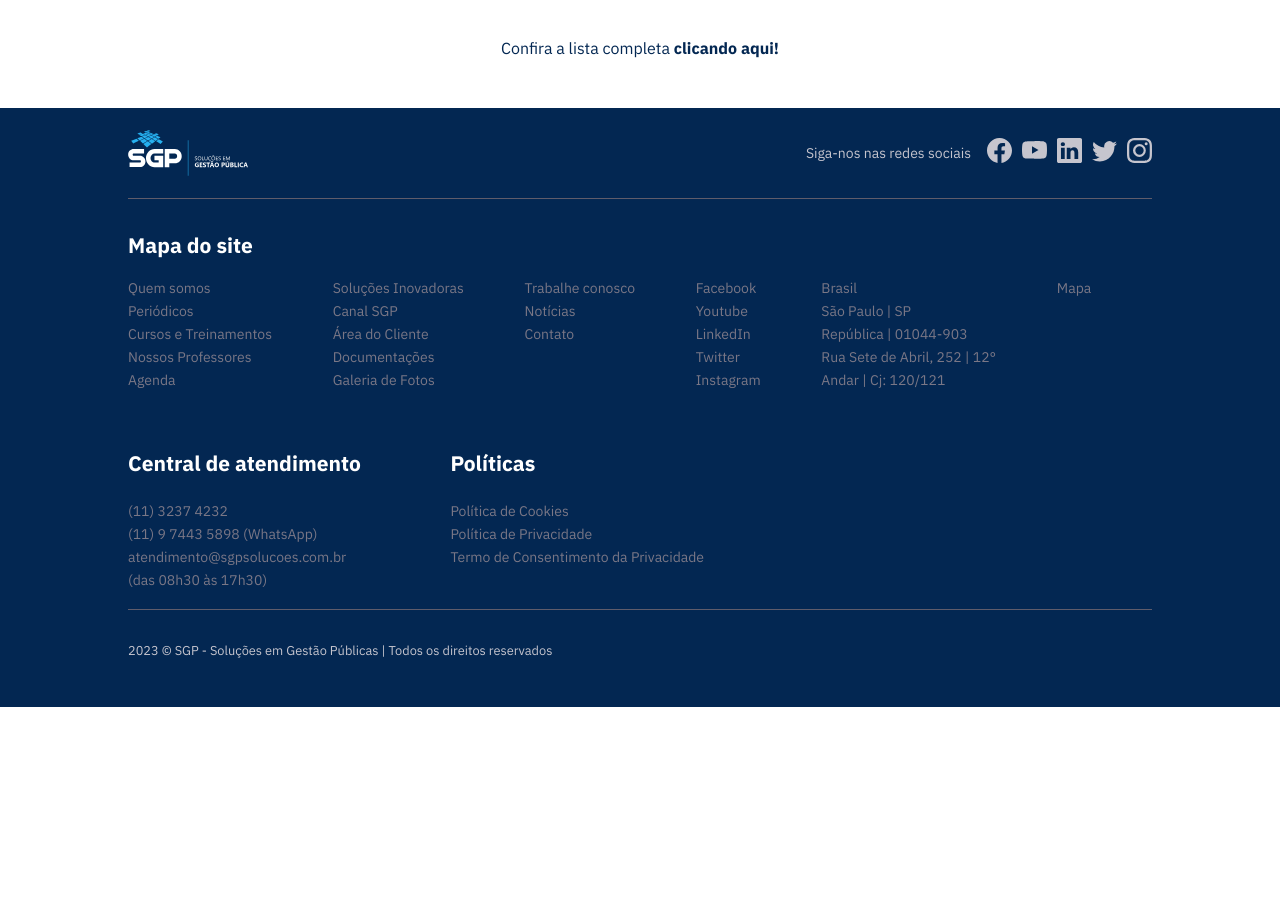
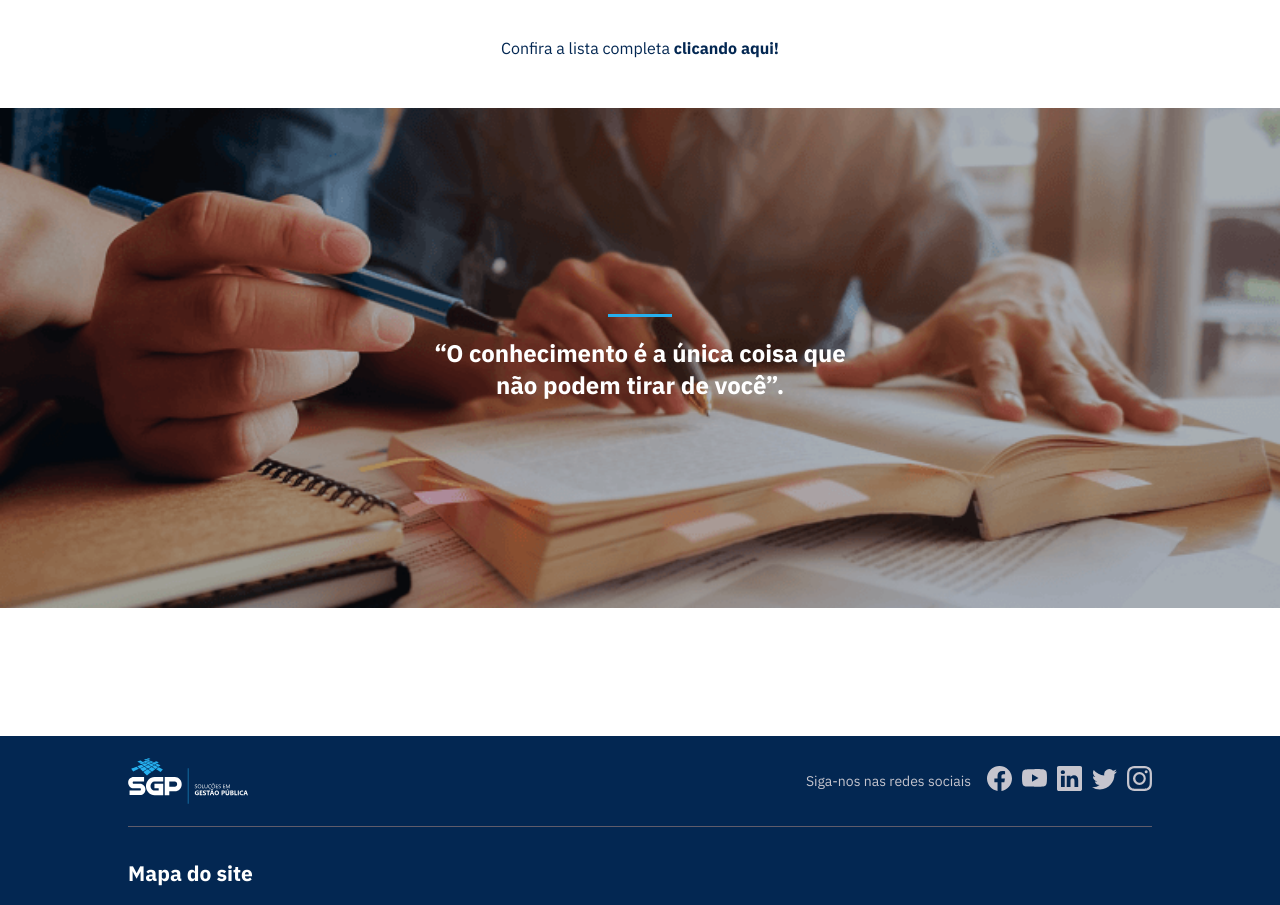
Before and after one commit to sgpgithub23/sgp, a Next.js app: page /cursos-treinamentos in a window 1280 px wide. Shown: the part 2281-3186 px from the top of the page. Before the commit the page ends 2988 px from the top, so only its background shows below. Built offline with nearby package versions, Linux system fonts and the light colour scheme.

Commit message:
feat: finaliza desktop

```diff
--- a/pages/cursos-treinamentos.tsx
+++ b/pages/cursos-treinamentos.tsx
@@ -1,24 +1,24 @@
 import Head from "next/head";
 import React, { FormEvent, useState } from "react";
 import Navbar from "@/components/Navbar";
-import styles from '@/styles/CursosTreinamentos.module.scss'
+import styles from "@/styles/CursosTreinamentos.module.scss";
 import { FooterCompleto } from "@/components/FooterCompleto";
 import { useRouter } from "next/router";
 import Button from "@/components/Button";
 import Input from "@/components/Input";
-import { HiMagnifyingGlass } from "react-icons/hi2"
+import { HiMagnifyingGlass } from "react-icons/hi2";
 import { CursosTreinamentosType } from "@/typings/CursosTreinamentos";
-import { BsPersonCircle } from "react-icons/bs"
+import { BsPersonCircle } from "react-icons/bs";
 import { Cursos, Treinamentos } from "@/utils/cursos-treinamentos";
 import classNames from "classnames";
 
 export default function orcamento() {
-  const { push } = useRouter()
-  const [isModalOpen, setIsModalOpen] = useState<boolean>(false)
-  const [modalContent, setModalContent] = useState<CursosTreinamentosType>()
+  const { push } = useRouter();
+  const [isModalOpen, setIsModalOpen] = useState<boolean>(false);
+  const [modalContent, setModalContent] = useState<CursosTreinamentosType>();
 
-  function modalState(){
-    setIsModalOpen(!isModalOpen)
+  function modalState() {
+    setIsModalOpen(!isModalOpen);
   }
 
   return (
@@ -36,7 +36,9 @@ export default function orcamento() {
           <h1>Cursos e Treinamentos</h1>
           <hr />
           <p>
-                <b>A SGP Soluções</b> registra todos os momentos especiais para nunca esquecer que o mais importante sempre será você <b>nosso cliente</b>.
+            <b>A SGP Soluções</b> registra todos os momentos especiais para
+            nunca esquecer que o mais importante sempre será você{" "}
+            <b>nosso cliente</b>.
           </p>
           <Button color="blue" title="Saber Mais!" />
         </div>
@@ -46,32 +48,49 @@ export default function orcamento() {
           <div className={styles.introduction}>
             <div className={styles.left}>
               <h2>Confira nossos cursos</h2>
-                    <span>Conheça nossos cursos de excelência e gabarito, que aplicam e vivenciam as melhores boas práticas do mercado.</span>
+              <span>
+                Conheça nossos cursos de excelência e gabarito, que aplicam e
+                vivenciam as melhores boas práticas do mercado.
+              </span>
             </div>
             <div className={styles.right}>
               <div className={styles.inputLupa}>
                 <HiMagnifyingGlass />
-                        <Input withIcon placeholder="Pesquisar curso..." label="" type="text" />
+                <Input
+                  withIcon
+                  placeholder="Pesquisar curso..."
+                  label=""
+                  type="text"
+                />
               </div>
             </div>
           </div>
           <div className={styles.cursosNovos}>
             {Cursos.map(({ objetivo, publicoalvo, title, cursoNovo }) => (
               <div className={styles.curso}>
-                    <div className={classNames({
-                        [styles.isCursoNovo] : cursoNovo,
-                        [styles.isCursoAntigo] : !cursoNovo
-                    })}></div>
+                <div
+                  className={classNames({
+                    [styles.isCursoNovo]: cursoNovo,
+                    [styles.isCursoAntigo]: !cursoNovo,
+                  })}
+                ></div>
                 <div>
-                        <h4><b>{title}</b></h4>
+                  <h4>
+                    <b>{title}</b>
+                  </h4>
                   <p role="button">
-                            <span><BsPersonCircle /> Conferir detalhes</span>
+                    <span>
+                      <BsPersonCircle /> Conferir detalhes
+                    </span>
                   </p>
                 </div>
               </div>
             ))}
           </div>
-            <p>Confira a lista completa <b style={{cursor: "pointer"}}>clicando aqui!</b></p>
+          <p>
+            Confira a lista completa{" "}
+            <b style={{ cursor: "pointer" }}>clicando aqui!</b>
+          </p>
         </div>
       </div>
       <div className={styles.empresaIndicada}>
@@ -102,33 +121,53 @@ export default function orcamento() {
         <div className={styles.introduction}>
           <div className={styles.left}>
             <h2>Confira nossos treinamentos</h2>
-                <span>Conheça nossos treinamentos de excelência e gabarito, que aplicam e vivenciam as melhores boas práticas do mercado.</span>
+            <span>
+              Conheça nossos treinamentos de excelência e gabarito, que aplicam
+              e vivenciam as melhores boas práticas do mercado.
+            </span>
           </div>
           <div className={styles.right}>
             <div className={styles.inputLupa}>
               <HiMagnifyingGlass />
-                    <Input withIcon placeholder="Pesquisar treinamento..." label="" type="text" />
+              <Input
+                withIcon
+                placeholder="Pesquisar treinamento..."
+                label=""
+                type="text"
+              />
             </div>
           </div>
         </div>
         <div className={styles.cursosNovos}>
           {Treinamentos.map(({ objetivo, publicoalvo, title, cursoNovo }) => (
             <div className={styles.curso}>
-                    <div className={classNames({
-                        [styles.isCursoNovo] : cursoNovo,
-                        [styles.isCursoAntigo] : !cursoNovo
-                    })}>
-                </div>
+              <div
+                className={classNames({
+                  [styles.isCursoNovo]: cursoNovo,
+                  [styles.isCursoAntigo]: !cursoNovo,
+                })}
+              ></div>
               <div>
-                    <h4><b>{title}</b></h4>
+                <h4>
+                  <b>{title}</b>
+                </h4>
                 <p role="button">
-                        <span><BsPersonCircle /> Conferir detalhes</span>
+                  <span>
+                    <BsPersonCircle /> Conferir detalhes
+                  </span>
                 </p>
               </div>
             </div>
           ))}
         </div>
-        <p>Confira a lista completa <b style={{cursor: "pointer"}}>clicando aqui!</b></p>
+        <p>
+          Confira a lista completa{" "}
+          <b style={{ cursor: "pointer" }}>clicando aqui!</b>
+        </p>
+      </div>
+      <div className={styles.empresaIndicadaBottom}>
+        <hr />
+        <h2>“O conhecimento é a única coisa que não podem tirar de você”.</h2>
       </div>
       <FooterCompleto />
     </div>
--- a/styles/CursosTreinamentos.module.scss
+++ b/styles/CursosTreinamentos.module.scss
@@ -320,4 +320,33 @@
             }
         }
     }
+
+    & > .empresaIndicadaBottom {
+        background-image: url('../public/images/cursos-treinamentos/mao-escrevendo.webp');
+        background-position: center;
+        min-width: 100vw;
+        height: 500px;
+        background-size: cover;
+        display: flex;
+        flex-direction: column;
+        justify-content: center;
+        align-items: center;
+        color: white;
+        gap: 20px;
+        text-align: center;
+        margin-bottom: 10%;
+
+        & > hr {
+            width: 5%;
+            height: 3px;
+            background-color: $blue-100;
+            border: 1px solid $blue-100;
+            justify-content: flex-start;
+        }
+
+        & > h2 {
+            width: 35%;
+        }
+
+    }
 }
```
Also changed, not shown: public/images/cursos-treinamentos/mao-escrevendo.webp (added). Lines whose indentation alone changed are shown as unchanged.
